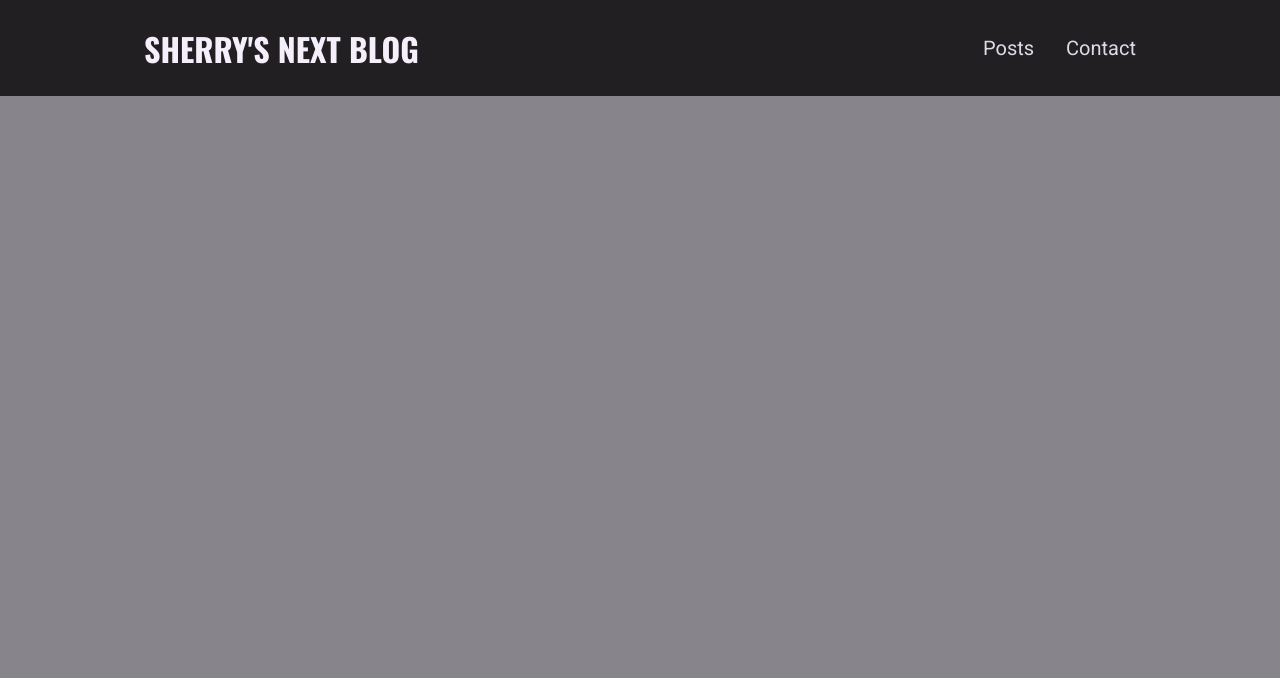
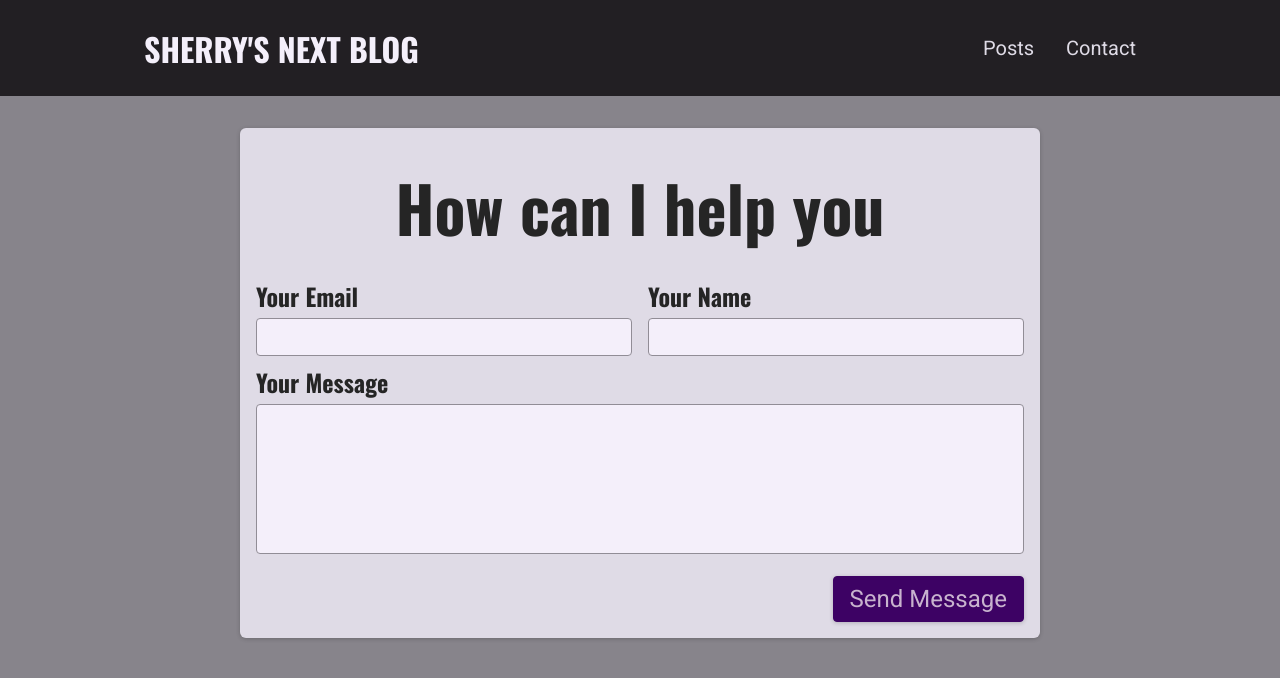
Before and after one commit to Sherry90/nextjs-blog, a Next.js app: page /contact in a window 1280 px wide. Shown: the top 678 px of the page. Built offline with nearby package versions, Linux system fonts and the light colour scheme.

Commit message:
rendering contact-from.js

```diff
--- a/pages/contact.js
+++ b/pages/contact.js
@@ -1,3 +1,7 @@
-const ContactPage = () => {};
+import ContactFrom from "../components/contact/contact-from";
+
+const ContactPage = () => {
+  return <ContactFrom />
+};
 
 export default ContactPage;
```
